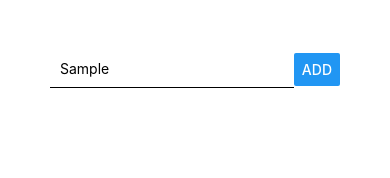
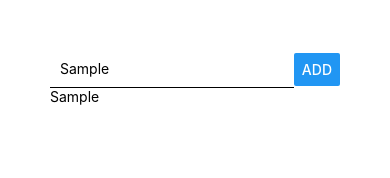
Before and after one commit to gagan0183/react-native, a React Native app in the folder rn-complete-guide/: screen / in a window 390 px wide. Both pictures are taken after typing "Sample" into the empty fields and a click on the button "ADD". Shown: the top 178 px of the page. Built offline with nearby package versions, Linux system fonts and the light colour scheme.

Commit message:
output item

```diff
--- a/rn-complete-guide/App.js
+++ b/rn-complete-guide/App.js
@@ -19,7 +19,9 @@ export default function App() {
         <TextInput placeholder="Create Goal" style={styles.textInput} onChangeText={textEntered} />
         <Button title="ADD" onPress={add} />
       </View>
-      <View />
+      <View>
+        {goals.map(goal => <Text key={goal}>{goal}</Text>)}
+      </View>
     </View>
   );
 }
```
